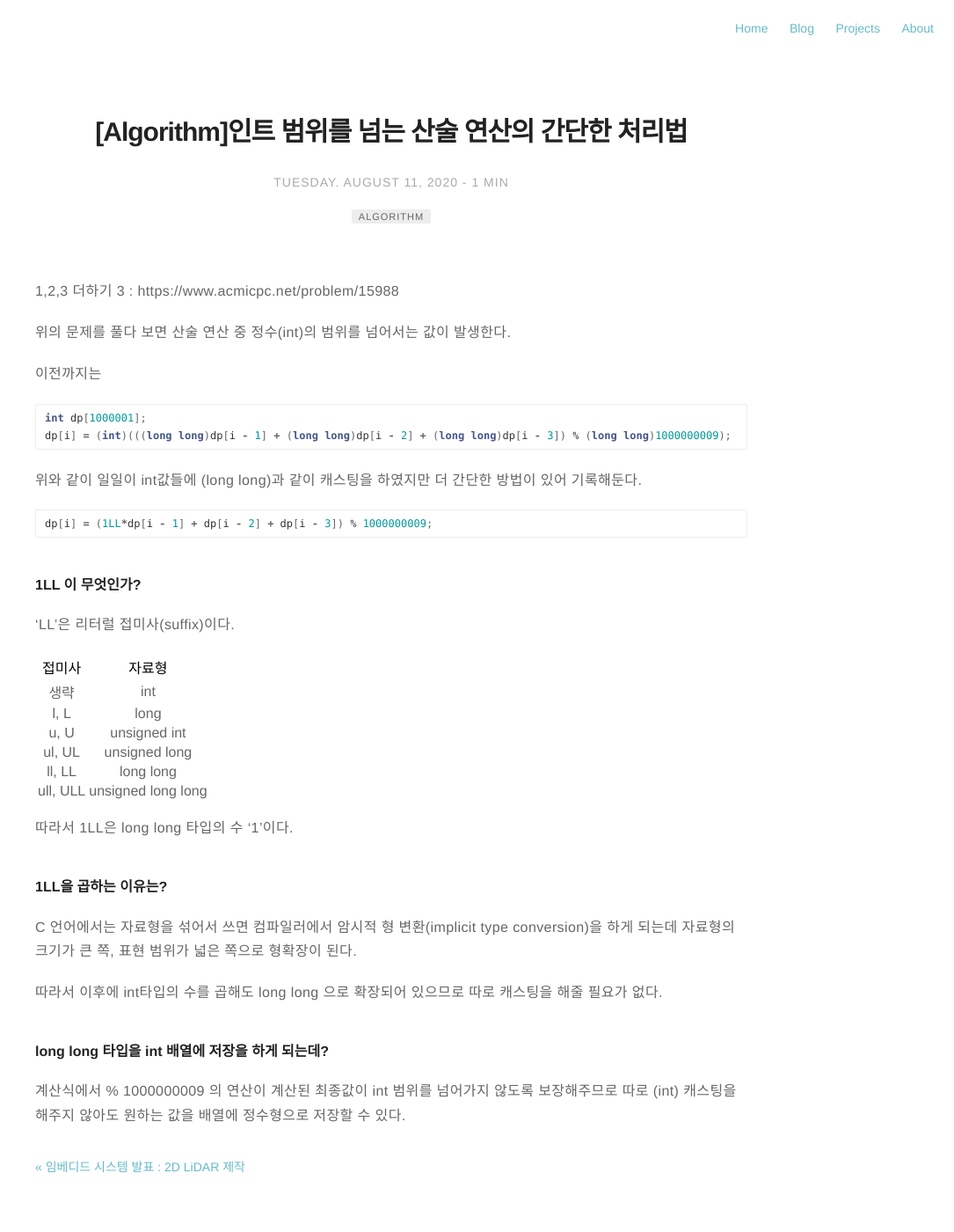
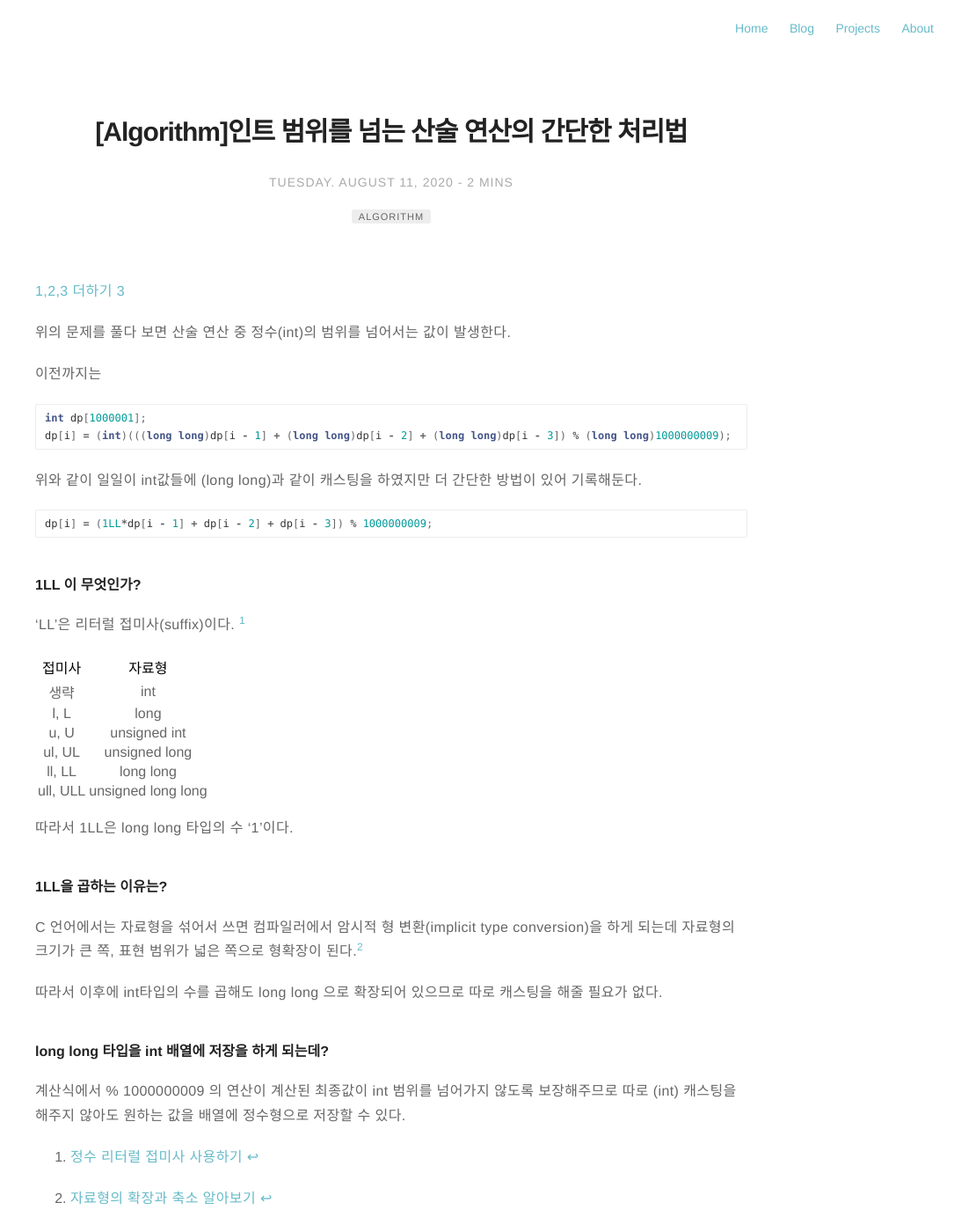
Before and after one commit to Lucas-Jang/lucas-jang.github.io, a Jekyll site: the page built from _posts/2020-08-11-인트범위를 넘는 계산을 할 때 간단한 방법.md, in a window 1280 px wide and 1400 px high. Shown: the whole window at 88% size, without its empty margins (195-1280 px from the left). Built offline with Jekyll 4.4.1, drawn with Linux system fonts in a browser that asks for light colours.

Commit message:
1LL 포스트 수정

```diff
--- a/_posts/2020-08-11-인트범위를 넘는 계산을 할 때 간단한 방법.md
+++ b/_posts/2020-08-11-인트범위를 넘는 계산을 할 때 간단한 방법.md
@@ -13,7 +13,7 @@ description: What is 1LL?
 
 
 
-1,2,3 더하기 3 : https://www.acmicpc.net/problem/15988
+[1,2,3 더하기 3]( https://www.acmicpc.net/problem/15988)
 
 위의 문제를 풀다 보면 산술 연산 중 정수(int)의 범위를 넘어서는 값이 발생한다.
 
@@ -53,7 +53,7 @@ dp[i] = (1LL*dp[i - 1] + dp[i - 2] + dp[i - 3]) % 1000000009;
 
 #### 1LL을 곱하는 이유는?
 
-C 언어에서는 자료형을 섞어서 쓰면 컴파일러에서 암시적 형 변환(implicit type conversion)을 하게 되는데 자료형의 크기가 큰 쪽, 표현 범위가 넓은 쪽으로 형확장이 된다.
+C 언어에서는 자료형을 섞어서 쓰면 컴파일러에서 암시적 형 변환(implicit type conversion)을 하게 되는데 자료형의 크기가 큰 쪽, 표현 범위가 넓은 쪽으로 형확장이 된다.[^2]
 
 따라서 이후에 int타입의 수를 곱해도 long long 으로 확장되어 있으므로 따로 캐스팅을 해줄 필요가 없다.
 
@@ -62,3 +62,6 @@ C 언어에서는 자료형을 섞어서 쓰면 컴파일러에서 암시적 형
 #### long long 타입을 int 배열에 저장을 하게 되는데?
 
 계산식에서 % 1000000009 의 연산이 계산된 최종값이 int 범위를 넘어가지 않도록 보장해주므로 따로 (int) 캐스팅을 해주지 않아도 원하는 값을 배열에 정수형으로 저장할 수 있다.
+
+[^1]:  [정수 리터럴 접미사 사용하기](https://dojang.io/mod/page/view.php?id=71)
+[^2]: [자료형의 확장과 축소 알아보기](https://dojang.io/mod/page/view.php?id=112)
```
Also changed, not shown: other parts of _posts/2020-08-11-인트범위를 넘는 계산을 할 때 간단한 방법.md (+1 -1 lines).
